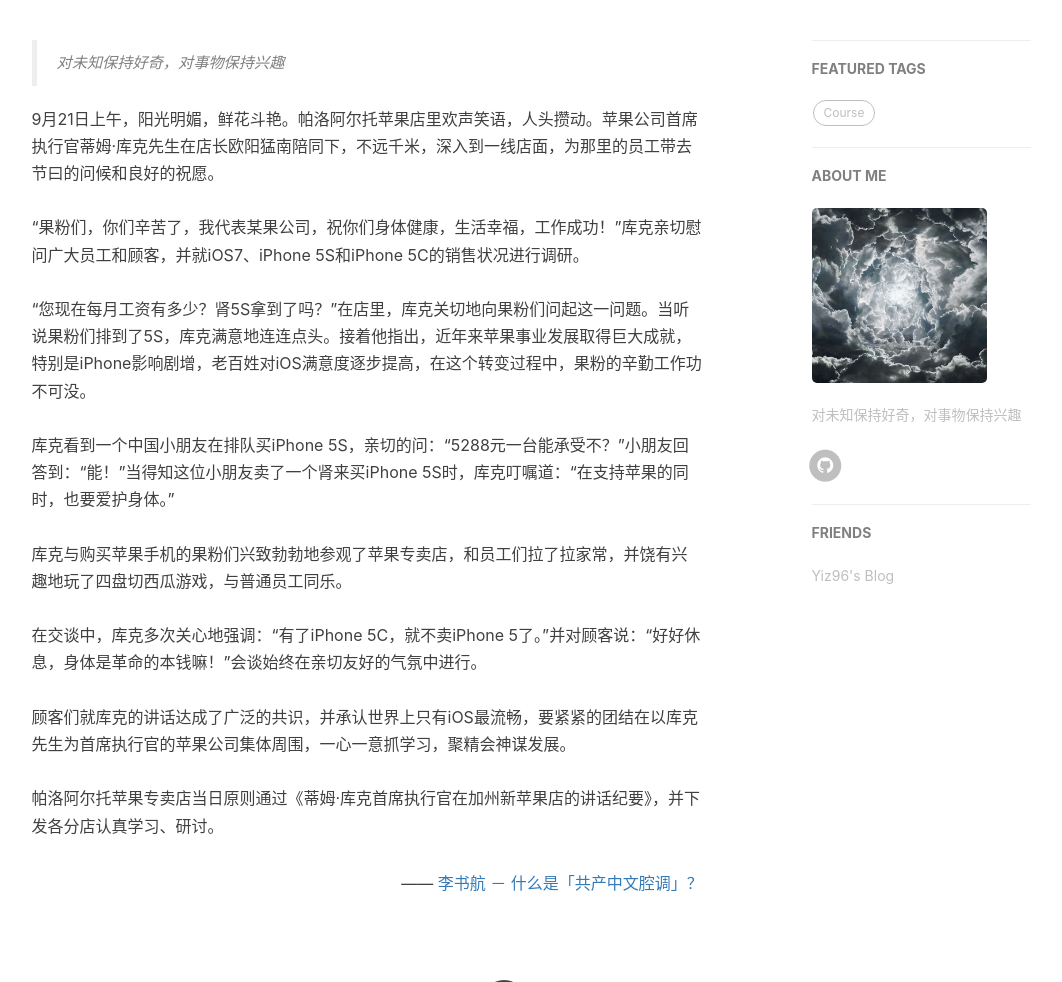
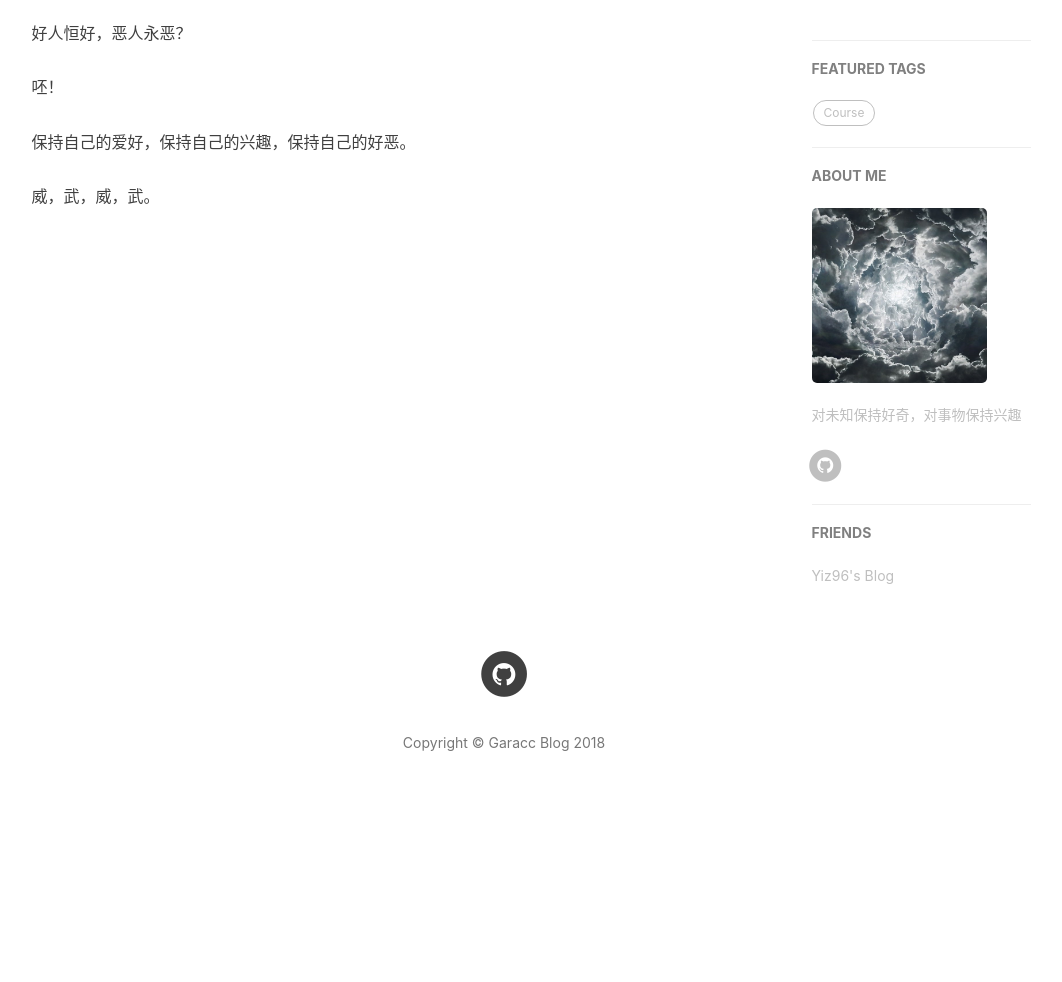
Before and after one commit to Garacc/garacc.github.io, a Jekyll site: the page built from about.html, in a window 1280 px wide and 1400 px high. Shown: the part 418-1400 px from the top of the window, without its empty margins (136-1198 px from the left). Built offline with Jekyll 4.4.1, drawn with Linux system fonts in a browser that asks for light colours; nearby versions of some CDN libraries; comment, search, counter and statistics services are not loaded.

Commit message:
change the about page
modify the origin txt which clone from hux

```diff
--- a/about.html
+++ b/about.html
@@ -13,15 +13,11 @@
 -->
 <!-- Chinese Version -->
 <div class="zh post-container">
-    <blockquote>
-        对未知保持好奇，对事物保持兴趣
-    </blockquote>
-    9月21日上午，阳光明媚，鲜花斗艳。帕洛阿尔托苹果店里欢声笑语，人头攒动。苹果公司首席执行官蒂姆·库克先生在店长欧阳猛南陪同下，不远千米，深入到一线店面，为那里的员工带去节曰的问候和良好的祝愿。<br><br>“果粉们，你们辛苦了，我代表某果公司，祝你们身体健康，生活幸福，工作成功！”库克亲切慰问广大员工和顾客，并就iOS7、iPhone 5S和iPhone 5C的销售状况进行调研。 <br><br>“您现在每月工资有多少？肾5S拿到了吗？”在店里，库克关切地向果粉们问起这一问题。当听说果粉们排到了5S，库克满意地连连点头。接着他指出，近年来苹果事业发展取得巨大成就，特别是iPhone影响剧增，老百姓对iOS满意度逐步提高，在这个转变过程中，果粉的辛勤工作功不可没。<br><br>库克看到一个中国小朋友在排队买iPhone 5S，亲切的问：“5288元一台能承受不？”小朋友回答到：“能！”当得知这位小朋友卖了一个肾来买iPhone 5S时，库克叮嘱道：“在支持苹果的同时，也要爱护身体。”<br><br>库克与购买苹果手机的果粉们兴致勃勃地参观了苹果专卖店，和员工们拉了拉家常，并饶有兴趣地玩了四盘切西瓜游戏，与普通员工同乐。<br><br>在交谈中，库克多次关心地强调：“有了iPhone 5C，就不卖iPhone 5了。”并对顾客说：“好好休息，身体是革命的本钱嘛！”会谈始终在亲切友好的气氛中进行。<br><br>顾客们就库克的讲话达成了广泛的共识，并承认世界上只有iOS最流畅，要紧紧的团结在以库克先生为首席执行官的苹果公司集体周围，一心一意抓学习，聚精会神谋发展。<br>
-    <br>帕洛阿尔托苹果专卖店当日原则通过《蒂姆·库克首席执行官在加州新苹果店的讲话纪要》，并下发各分店认真学习、研讨。
 
-    <p style="text-align:right;">
-        —— <a href="http://www.zhihu.com/question/19687065">李书航 － 什么是「共产中文腔调」？ </a>
-    </p>
+    好人恒好，恶人永恶？</br></br>
+	呸！	</br></br>
+	保持自己的爱好，保持自己的兴趣，保持自己的好恶。</br></br>
+	威，武，威，武。
 
 </div>
 
```
